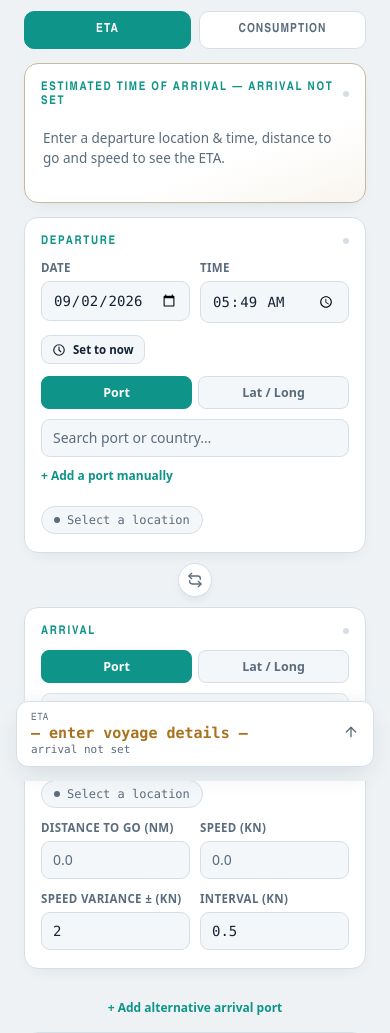
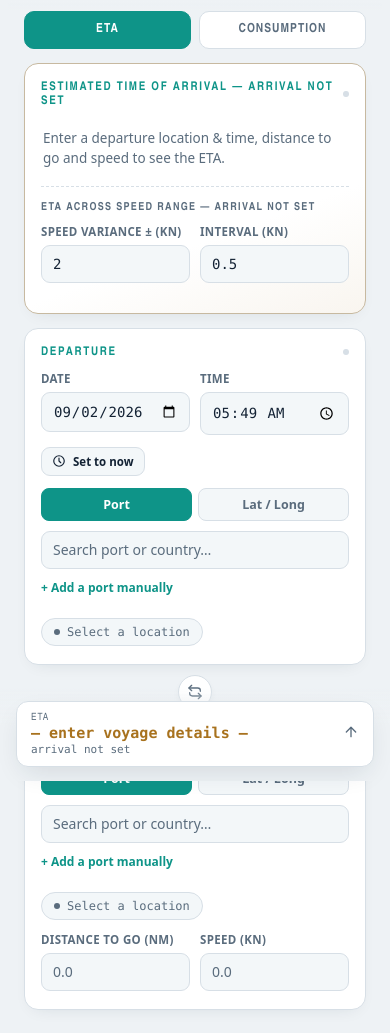
Before and after one commit to conazz/ETA-and-Consumption-Calculator, a plain HTML site: page mobile-app/index.html in a window 390 px wide. Shown: the part 63-1096 px from the top of the page. Drawn offline with Linux system fonts and the light colour scheme.

Commit message:
Add files via upload

```diff
--- a/mobile-app/index.html
+++ b/mobile-app/index.html
@@ -717,16 +717,6 @@
           <div class="field">
             <label for="speed">Speed (kn)</label>
             <input type="number" id="speed" inputmode="decimal" min="0" step="any" placeholder="0.0">
-          </div>
-        </div>
-        <div class="field-row">
-          <div class="field">
-            <label for="variance">Speed variance ± (kn)</label>
-            <input type="number" id="variance" inputmode="decimal" min="0" step="any" placeholder="0">
-          </div>
-          <div class="field">
-            <label for="interval">Interval (kn)</label>
-            <input type="number" id="interval" inputmode="decimal" min="0.1" step="any" placeholder="0.5">
           </div>
         </div>
       </div>
@@ -2213,8 +2203,9 @@
   const depTime = document.getElementById("depTime");
   const dtgInput = document.getElementById("dtg");
   const speedInput = document.getElementById("speed");
-  const varianceInput = document.getElementById("variance");
-  const intervalInput = document.getElementById("interval");
+  // Speed variance / interval now live inside the ETA-across-speed-range
+  // section of #resultBody (rebuilt on every render), not as static elements
+  // here — see wireRangeControls(), called from renderResult().
 
   function setNow(){
     const zi = getZoneInfo(state.dep);
@@ -2235,9 +2226,6 @@
     renderAltArrivals();
     render();
   });
-  varianceInput.addEventListener("input", () => { state.variance = varianceInput.value; saveState(); render(); });
-  intervalInput.addEventListener("input", () => { state.interval = intervalInput.value; saveState(); render(); });
-
   /* ---------------- Required speed inputs ---------------- */
   const reqToggle = document.getElementById("reqToggle");
   const reqBody = document.getElementById("reqBody");
@@ -2369,7 +2357,34 @@
     });
   }
 
+  // Speed variance / interval control the "ETA across speed range" table, so
+  // they live right inside that section (rebuilt fresh into #resultBody on
+  // every render — see renderResult()) rather than as static fields
+  // elsewhere. Wires the freshly-inserted #variance/#interval each time.
+  function wireRangeControls(){
+    const varianceEl = document.getElementById("variance");
+    const intervalEl = document.getElementById("interval");
+    if(varianceEl){
+      varianceEl.value = state.variance;
+      varianceEl.addEventListener("input", () => { state.variance = varianceEl.value; saveState(); render(); });
+    }
+    if(intervalEl){
+      intervalEl.value = state.interval;
+      intervalEl.addEventListener("input", () => { state.interval = intervalEl.value; saveState(); render(); });
+    }
+  }
+
   function renderResult(){
+    // #resultBody gets fully rebuilt below, which would normally steal focus
+    // away from the variance/interval inputs (they live inside it) on every
+    // keystroke. Remember focus + cursor position here and restore it after,
+    // so typing into either field isn't interrupted.
+    const active = document.activeElement;
+    let refocus = null;
+    if(active && resultBody.contains(active) && (active.id==="variance" || active.id==="interval")){
+      refocus = {id: active.id, start: active.selectionStart, end: active.selectionEnd};
+    }
+
     // Self-heal a stale/deleted port selection, then figure out which port
     // the whole card — main ETA figure, bottom bar, and the speed-range
     // table below — is currently focused on. The switcher (built below) is
@@ -2393,18 +2408,39 @@
       '</div>';
     }
 
+    // The speed-range controls always have a home in this card — heading,
+    // variance/interval fields, and (if any alt ports exist) the switcher —
+    // regardless of whether a table can currently be shown. That's what
+    // keeps the fields reachable even before variance>0 has ever been set.
+    const rangeControlsHtml =
+      '<div class="field-row" style="margin-bottom:12px;">'+
+        '<div class="field"><label for="variance">Speed variance &plusmn; (kn)</label><input type="number" id="variance" inputmode="decimal" min="0" step="any" placeholder="0"></div>'+
+        '<div class="field"><label for="interval">Interval (kn)</label><input type="number" id="interval" inputmode="decimal" min="0.1" step="any" placeholder="0.5"></div>'+
+      '</div>';
+
+    function finish(){
+      wirePortSwitchButtons();
+      wireRangeControls();
+      if(refocus){
+        const el = document.getElementById(refocus.id);
+        if(el){ el.focus(); try{ el.setSelectionRange(refocus.start, refocus.end); }catch(e){} }
+      }
+      updateBottomBar();
+    }
+
     if(!calc){
-      // Keep the switcher visible even when the focused port's own data is
-      // incomplete, so switching to a working port is always possible.
-      resultBody.innerHTML = switchHtml +
-        '<p class="result-empty"'+(switchHtml?' style="margin-top:12px;"':'')+'>'+
+      // Keep the range section (and switcher, if applicable) visible even
+      // when the focused port's own data is incomplete, so switching to a
+      // working port — or just setting a variance for later — stays possible.
+      resultBody.innerHTML =
+        '<p class="result-empty">'+
         (focusAlt ? "Enter this port&rsquo;s distance and speed to see its ETA."
                   : "Enter a departure location &amp; time, distance to go and speed to see the ETA.")+
-        '</p>';
+        '</p>'+
+        '<div class="var-wrap"><h3>'+escHtml("ETA Across Speed Range — "+focusPortLabel)+'</h3>'+rangeControlsHtml+switchHtml+'</div>';
       lastEtaBBText = "— enter voyage details —";
       lastEtaBBUtcText = "";
-      wirePortSwitchButtons();
-      updateBottomBar();
+      finish();
       return;
     }
     const etaArr = focusArrZI ? calc.etaUTC.setZone(focusArrZI.zone) : null;
@@ -2438,11 +2474,16 @@
     '</div>';
 
     const rows = speedTable(calc);
+    html += '<div class="var-wrap"><h3>'+escHtml("ETA Across Speed Range — "+focusPortLabel)+'</h3>'+rangeControlsHtml+switchHtml;
     if(rows.length){
-      const speedTableTitle = "ETA Across Speed Range — "+focusPortLabel;
-      html += '<div class="var-wrap"><h3>'+escHtml(speedTableTitle)+'</h3>'+switchHtml+
-        '<div style="overflow-x:auto;"><table class="var-table"><thead><tr><th>Speed</th><th>Passage</th><th>ETA '+(focusArrZI?"(Arrival LT)":"(UTC)")+'</th></tr></thead><tbody id="varTbody"></tbody></table></div></div>';
-      resultBody.innerHTML = html;
+      html += '<div style="overflow-x:auto;"><table class="var-table"><thead><tr><th>Speed</th><th>Passage</th><th>ETA '+(focusArrZI?"(Arrival LT)":"(UTC)")+'</th></tr></thead><tbody id="varTbody"></tbody></table></div>';
+    } else {
+      html += '<p class="result-empty">Set a speed variance above to see a range.</p>';
+    }
+    html += '</div>';
+    resultBody.innerHTML = html;
+
+    if(rows.length){
       const tbody = resultBody.querySelector("#varTbody");
       rows.forEach(r => {
         const tr = document.createElement("tr");
@@ -2457,15 +2498,8 @@
           '<td>'+shown.toFormat("dd LLL, HH:mm")+utcSub+'</td>';
         tbody.appendChild(tr);
       });
-    } else {
-      // No variance configured, so there's no table — still show the
-      // switcher (at the bottom, same spot it'd otherwise occupy) so port
-      // switching keeps working even with the speed-range feature off.
-      if(switchHtml) html += '<div style="margin-top:16px; padding-top:14px; border-top:1px dashed var(--border);">'+switchHtml+'</div>';
-      resultBody.innerHTML = html;
-    }
-    wirePortSwitchButtons();
-    updateBottomBar();
+    }
+    finish();
   }
 
   function renderRequired(){
@@ -3100,7 +3134,8 @@
   /* ---------------- Hydrate UI from state (init + after loading history) ---------------- */
   function hydrateUI(){
     dtgInput.value = state.distance; speedInput.value = state.speed;
-    varianceInput.value = state.variance; intervalInput.value = state.interval;
+    // variance/interval inputs are (re)created inside #resultBody on every
+    // render — wireRangeControls() sets their value, nothing to do here.
     reqToggle.checked = state.reqEnabled; reqBody.hidden = !state.reqEnabled;
     reqDateEl.value = state.reqDate; reqTimeEl.value = state.reqTime; reqZoneEl.value = state.reqZone;
     renderLocationBlock(depLocEl, state.dep, () => { saveState(); render(); });
--- a/mobile-app/sw.js
+++ b/mobile-app/sw.js
@@ -1,6 +1,6 @@
 // Bump this when you publish an update to the app — it forces old cached
 // files (on phones that already installed it) to be replaced.
-const CACHE_NAME = "eta-calculator-v6";
+const CACHE_NAME = "eta-calculator-v7";
 
 const CORE_ASSETS = [
   "./",
```
